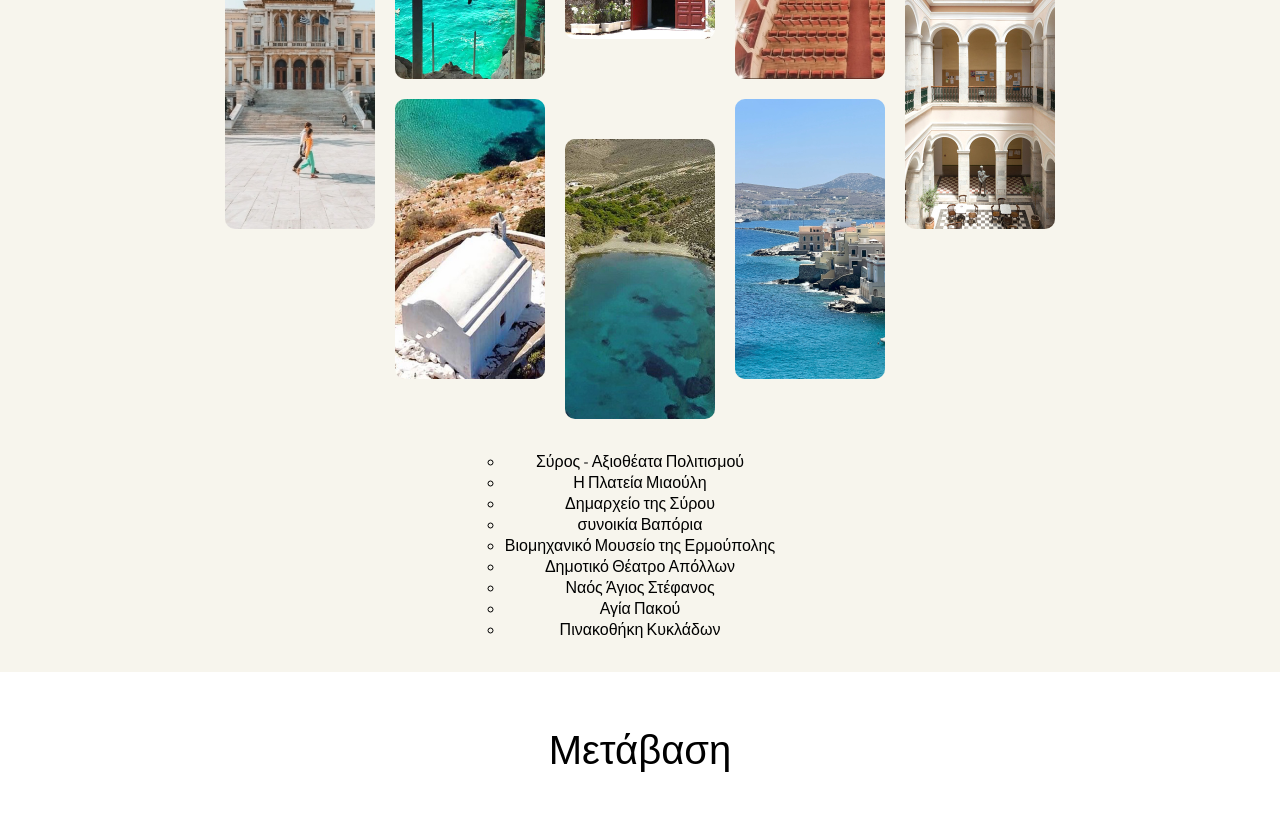
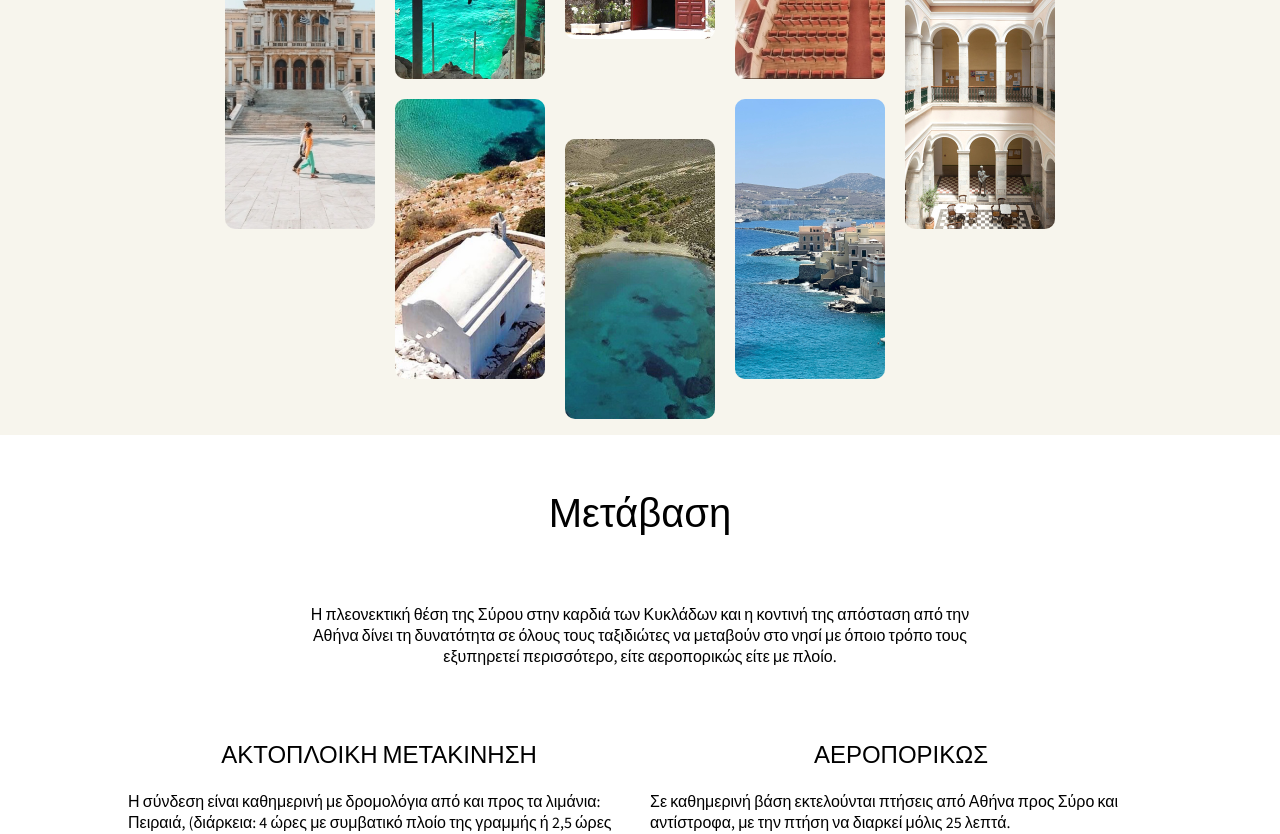
Before and after one commit to dodosiz/wedding-site, a Next.js app: page / in a window 1280 px wide. Shown: the part 7260-8094 px from the top of the page. Built offline with nearby package versions, Linux system fonts and the light colour scheme.

Commit message:
Texts on images

```diff
--- a/app/ui/sections/attractionsSection.module.css
+++ b/app/ui/sections/attractionsSection.module.css
@@ -25,8 +25,11 @@
 .img_placeholder {
     width: 150px;
     height: 280px;
+    transition: transform .5s ease;
+}
+
+.attraction_img {
     border-radius: 10px;
-    transition: transform .5s ease;
 }
 
 .img_placeholder.img_placeholder_grow {
@@ -36,3 +39,21 @@
 .img_placeholder.img_placeholder_shrink {
     transform: scale(0.8, 0.8);
 }
+
+.text {
+    position: absolute;
+    top: 50%;
+    left: 50%;
+    transform: translate(-50%, -50%);
+    text-align: center;
+    display: none;
+    font-weight: 400;
+}
+
+.img_placeholder:hover > .text {
+    display: block;
+}
+
+.img_placeholder:hover > .attraction_img {
+    opacity: 0.5;
+}
--- a/app/ui/sections/attractionsSection.tsx
+++ b/app/ui/sections/attractionsSection.tsx
@@ -22,23 +22,23 @@ export function AttractionsSection() {
                 getStyle={getStyle}
                 setHovered={setHovered}
                 images={[
-                    {index: 0, path: "/attractions/dhmarxeio.jpg"}
+                    {index: 0, path: "/attractions/dhmarxeio.jpg", text: "Δημαρχείο της Σύρου"}
                 ]}
             />
             <AttractionGridColumn
                 getStyle={getStyle}
                 setHovered={setHovered}
                 images={[
-                    {index: 1, path: "/attractions/agios_stefanos.jpg"},
-                    {index: 2, path: "/attractions/agiou_pakou.jpg"}
+                    {index: 1, path: "/attractions/agios_stefanos.jpg", text: "Ναός Άγιος Στέφανος"},
+                    {index: 2, path: "/attractions/agiou_pakou.jpg", text: "Αγία Πακού"}
                 ]}
             />
             <AttractionGridColumn
                 getStyle={getStyle}
                 setHovered={setHovered}
                 images={[
-                    {index: 3, path: "/attractions/kukladikhs.jpg"},
-                    {index: 4, path: "/attractions/grammata.jpg"}
+                    {index: 3, path: "/attractions/kukladikhs.jpg", text: "Πινακοθήκη Κυκλάδων"},
+                    {index: 4, path: "/attractions/grammata.jpg", text: "Τα Γράμματα"}
                 ]}
                 withGap
             />
@@ -46,35 +46,25 @@ export function AttractionsSection() {
                 getStyle={getStyle}
                 setHovered={setHovered}
                 images={[
-                    {index: 5, path: "/attractions/theatro.jpg"},
-                    {index: 6, path: "/attractions/vaporia.jpg"}
+                    {index: 5, path: "/attractions/theatro.jpg", text: "Δημοτικό Θέατρο Απόλλων"},
+                    {index: 6, path: "/attractions/vaporia.jpg", text: "Συνοικία Βαπόρια"}
                 ]}
             />
             <AttractionGridColumn
                 getStyle={getStyle}
                 setHovered={setHovered}
                 images={[
-                    {index: 7, path: "/attractions/dhmarxeio2.jpg"}
+                    {index: 7, path: "/attractions/dhmarxeio2.jpg", text: "Η Πλατεία Μιαούλη"}
                 ]}
             />
         </div>
-        <ul>
-            <li>Σύρος - Αξιοθέατα Πολιτισμού</li>
-            <li>Η Πλατεία Μιαούλη</li>
-            <li>Δημαρχείο της Σύρου</li>
-            <li>συνοικία Βαπόρια</li>
-            <li>Βιομηχανικό Μουσείο της Ερμούπολης</li>
-            <li>Δημοτικό Θέατρο Απόλλων</li>
-            <li>Ναός Άγιος Στέφανος</li>
-            <li>Αγία Πακού</li>
-            <li>Πινακοθήκη Κυκλάδων</li>
-        </ul>
     </div>
 }
 
 interface Image {
     index: number;
     path: string;
+    text: string;
 }
 
 interface AttractionGridColumnProps {
@@ -88,16 +78,21 @@ function AttractionGridColumn(props: AttractionGridColumnProps) {
     return <div className={
         props.withGap ? styles.attractions_grid_item_with_gap : styles.attractions_grid_item}>
         {props.images.map(image => {
-            return <Image
-                width={150}
-                height={280}
+            return <div
                 key={`img-item-${image.index}`}
                 className={props.getStyle(styles.img_placeholder, image.index)}
                 onMouseOver={() => {props.setHovered(image.index)}}
                 onMouseLeave={() => {props.setHovered(undefined)}}
-                alt={`attraction image ${image.index}`}
-                src={image.path}
-            />
+            >
+                <Image
+                    width={150}
+                    height={280}
+                    className={styles.attraction_img}
+                    alt={`attraction image ${image.index}`}
+                    src={image.path}
+                />
+                <p className={styles.text}>{image.text}</p>
+            </div>
         })}
     </div>
 }
```
